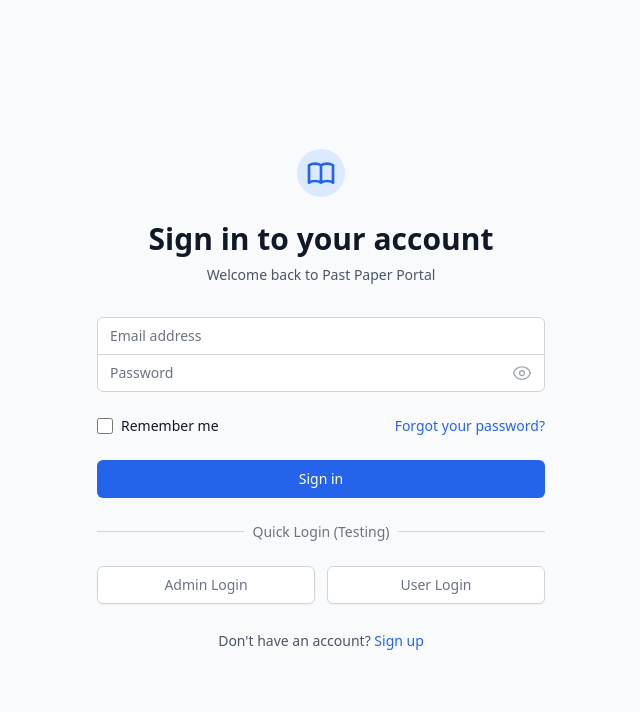
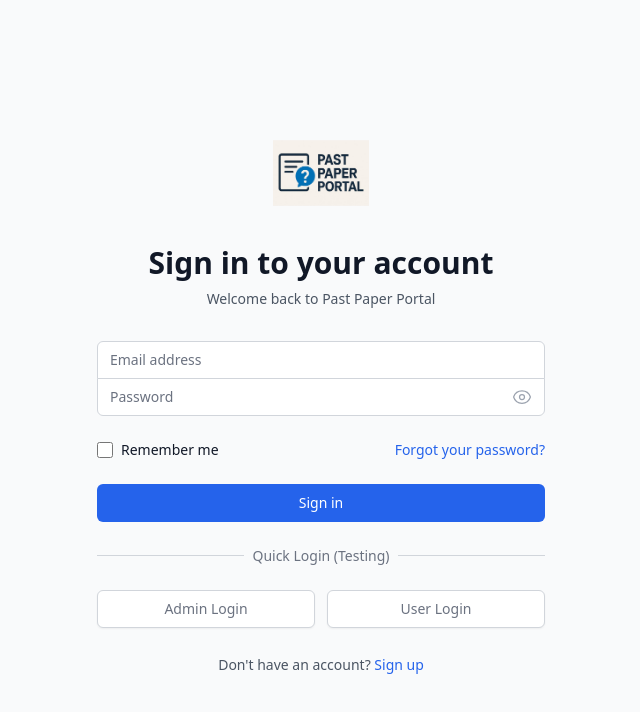
Before and after one commit to Ashraful7525/past-paper-portal, a React (Vite) app in the folder frontend/: page /login in a window 1280 px wide. Shown: the top 712 px of the page, without its empty margins (319-959 px from the left). Built offline with nearby package versions, Linux system fonts and the light colour scheme.

Commit message:
logo trial

```diff
--- a/frontend/src/pages/Login.jsx
+++ b/frontend/src/pages/Login.jsx
@@ -2,6 +2,7 @@ import React, { useState, useEffect } from 'react';
 import { Link, useNavigate, useLocation } from 'react-router-dom';
 import { useAuth } from '../contexts/AuthContext';
 import { EyeIcon, EyeSlashIcon } from '@heroicons/react/24/outline';
+import logo from '../assets/logo.jpg';
 
 const Login = () => {
   const [formData, setFormData] = useState({
@@ -54,9 +55,9 @@ const Login = () => {
     <div className="min-h-screen flex items-center justify-center bg-gray-50 py-12 px-4 sm:px-6 lg:px-8">
       <div className="max-w-md w-full space-y-8">
         <div>
-          <div className="mx-auto h-12 w-12 flex items-center justify-center rounded-full bg-blue-100">
-            <svg className="h-8 w-8 text-blue-600" fill="none" stroke="currentColor" viewBox="0 0 24 24">
-              <path strokeLinecap="round" strokeLinejoin="round" strokeWidth={2} d="M12 6.253v13m0-13C10.832 5.477 9.246 5 7.5 5S4.168 5.477 3 6.253v13C4.168 18.477 5.754 18 7.5 18s3.332.477 4.5 1.253m0-13C13.168 5.477 14.754 5 16.5 5c1.746 0 3.332.477 4.5 1.253v13C19.832 18.477 18.246 18 16.5 18c-1.746 0-3.332.477-4.5 1.253" />
+          <div className="mx-auto h-24 w-24 flex items-center justify-center rounded-full">
+            <svg className="h-24 w-24" viewBox="0 0 48 48">
+              <image href={logo} x="0" y="0" width="48" height="48" />
             </svg>
           </div>
           <h2 className="mt-6 text-center text-3xl font-extrabold text-gray-900">
```
Also changed, not shown: frontend/src/assets/logo.jpg (added).
